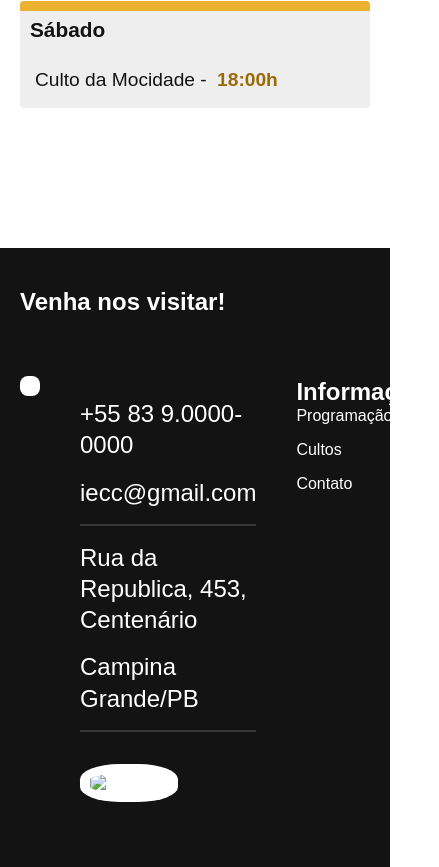
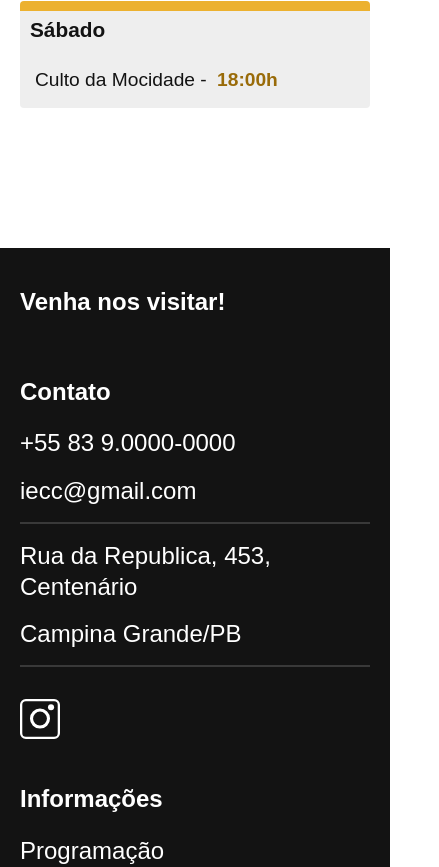
Before and after one commit to victormagnodev/iec-centenario, a plain HTML site: page index.html in a window 390 px wide. Shown: the part 2974-3841 px from the top of the page, 439 px wide, since content can reach past the window. Drawn offline with Linux system fonts and the light colour scheme.

Commit message:
footer responsive

```diff
--- a/index.html
+++ b/index.html
@@ -170,10 +170,10 @@
       <h2 class="c0 container">Venha nos visitar!</h2>
       <div class="footer container">
         <a href="./">
-          <img src="./img/IECC-Logo.svg" alt="Logo IECC" />
+          <img class="footer-logo" src="./img/IECC-Logo.svg" alt="Logo IECC" />
         </a>
         <div class="footer-contact">
-          <h3>Contato</h3>
+          <h3 class="c0 t1-s">Contato</h3>
           <ul class="c0 t1-s">
             <li><a href="tel:+5583900000000">+55 83 9.0000-0000</a></li>
             <li><a href="mailto:iecc@gmail.com">iecc@gmail.com</a></li>
@@ -182,17 +182,16 @@
           </ul>
           <div class="footer-social">
             <a class="c0" href="https://www.instagram.com/iec.centenario/"
-              ><img src="" alt="Instaram"
+              target="_blank"><img src="./img/insta-logo.svg" alt="Instaram"
             /></a>
           </div>
         </div>
         <div class="footer-nav">
           <h3 class="c0 t1-s">Informações</h3>
           <nav>
-            <ul class="c0">
+            <ul class="c0 t1-s">
               <li><a href="#programacao">Programação</a></li>
               <li><a href="#cultos">Cultos</a></li>
-              <li><a href="#contato">Contato</a></li>
             </ul>
           </nav>
         </div>
--- a/styles/footer/footer.css
+++ b/styles/footer/footer.css
@@ -4,6 +4,10 @@
 
 .footer-bg h2{
     padding-top: 40px;
+}
+
+.footer h3{
+    margin-bottom: 20px;
 }
 
 .footer{
@@ -14,11 +18,15 @@
     padding-bottom: 60px;
 }
 
-.footer img{
+.footer-logo{
     max-width: 200px;
-    background-color: #fff;
-    border-radius: 40%;
+    background-color: var(--c0);
+    border-radius: 10%;
     padding: 10px;
+}
+
+.footer-logo:hover{
+    box-shadow: rgba(234, 215, 7, 0.383) 0px 7px 29px 0px;
 }
 
 .footer-contact ul{
@@ -41,6 +49,11 @@
 .footer-social{
     font-display: flex;
     gap: 32px;
+
+}
+
+.footer-social img{
+    max-width: 40px;
 }
 
 .footer a:hover{
@@ -51,3 +64,26 @@
     grid-column: 1/-1;
     margin-top: 40px;
 }
+
+@media(max-width:800px){
+    .footer-logo{
+        display: none;
+    }
+
+    .footer{
+        grid-template-columns: 1fr 1fr;
+        padding:20px;
+    }
+
+    .footer-contact{
+        grid-column: 1;
+    }
+}
+
+@media(max-width:600px){
+
+    .footer{
+        grid-template-columns: 1fr;
+        margin-top: 0px;
+    }
+}
--- a/styles/global/colors.css
+++ b/styles/global/colors.css
@@ -2,18 +2,19 @@
   --p1:rgb(236, 177, 47);
   --p2:rgb(255, 219, 143);
   --p3:rgb(153, 107, 9);
-
+  --c0: #fff;
+  --c1: #b2b2b2;
   --c2: #131313;
 }
 
 /* Gray Scale */
 
 .c0 {
-  color: #fff;
+  color: var(--c0);
 }
 
 .c1 {
-  color: #b2b2b2;
+  color: var(--c1);
 }
 
 .c2{
```
Also changed, not shown: img/insta-logo.svg (added).
